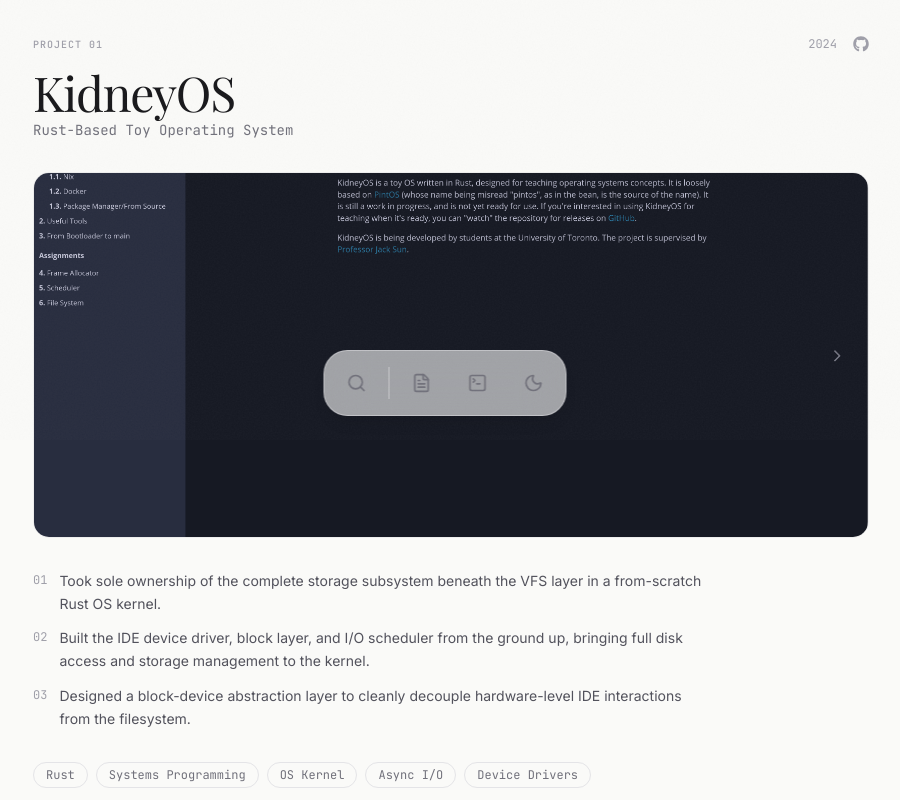
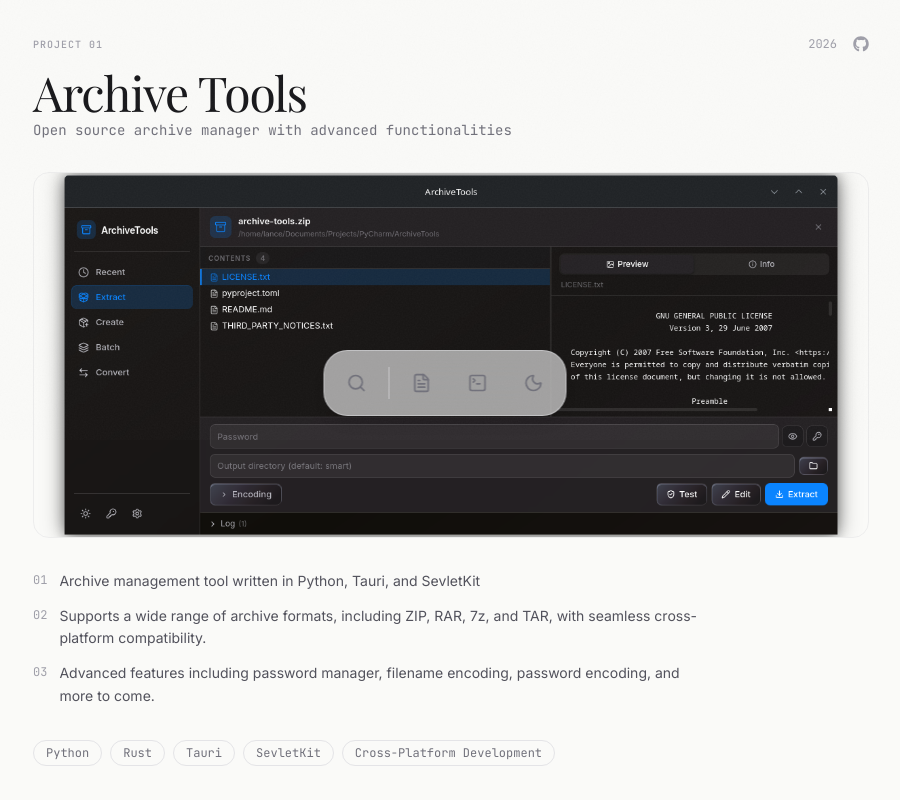
Before and after one commit to lance1416/portfolio, a React (Vite) app: page /projects in a window 1280 px wide. Shown: the part 360-1160 px from the top of the page, without its empty margins (195-1095 px from the left). Built offline with nearby package versions, Linux system fonts and the light colour scheme; a web font is replaced by a local one.

Commit message:
chore: add archive-tools to projects

```diff
--- a/src/data/projects.ts
+++ b/src/data/projects.ts
@@ -19,6 +19,32 @@ export interface ProjectItem {
 }
 
 export const projectsData: ProjectItem[] = [
+  {
+    id: 'archive-tools',
+    title: 'Archive Tools',
+    subtitle: 'Open source archive manager with advanced functionalities',
+    year: '2026',
+    color: '#ff3e00',
+    imageUrl: 'projects/archive-tools.png',
+    description: [
+      'Archive management tool written in Python, Tauri, and SevletKit',
+      'Supports a wide range of archive formats, including ZIP, RAR, 7z, and TAR, with seamless cross-platform compatibility.',
+      'Advanced features including password manager, filename encoding, password encoding, and more to come.',
+    ],
+    skills: [
+      'Python',
+      'Rust',
+      'Tauri',
+      'SevletKit',
+      'Cross-Platform Development',
+    ],
+    links: [
+      {
+        type: 'github',
+        url: 'https://github.com/CheesyToast1416/archive-tools',
+      },
+    ],
+  },
   {
     id: 'kidneyos',
     title: 'KidneyOS',
```
Also changed, not shown: public/projects/archive-tools.png (added).
